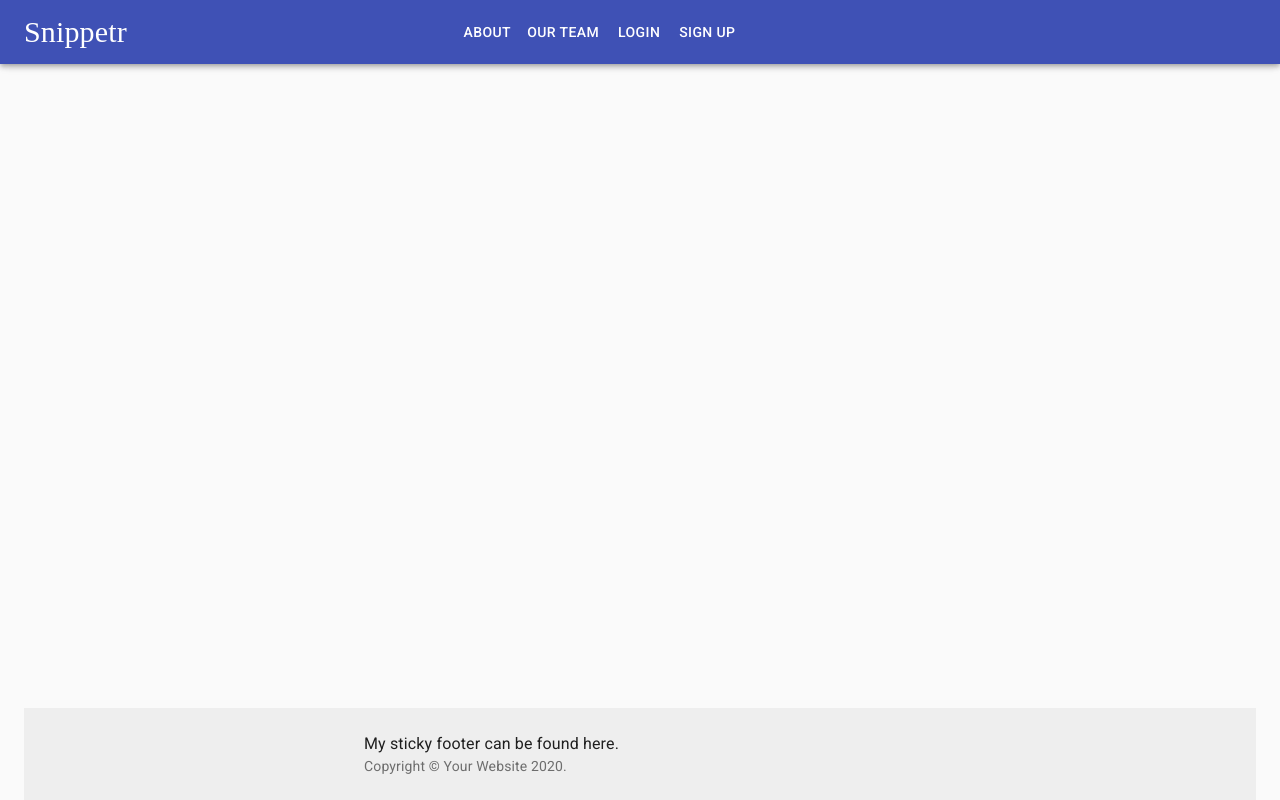
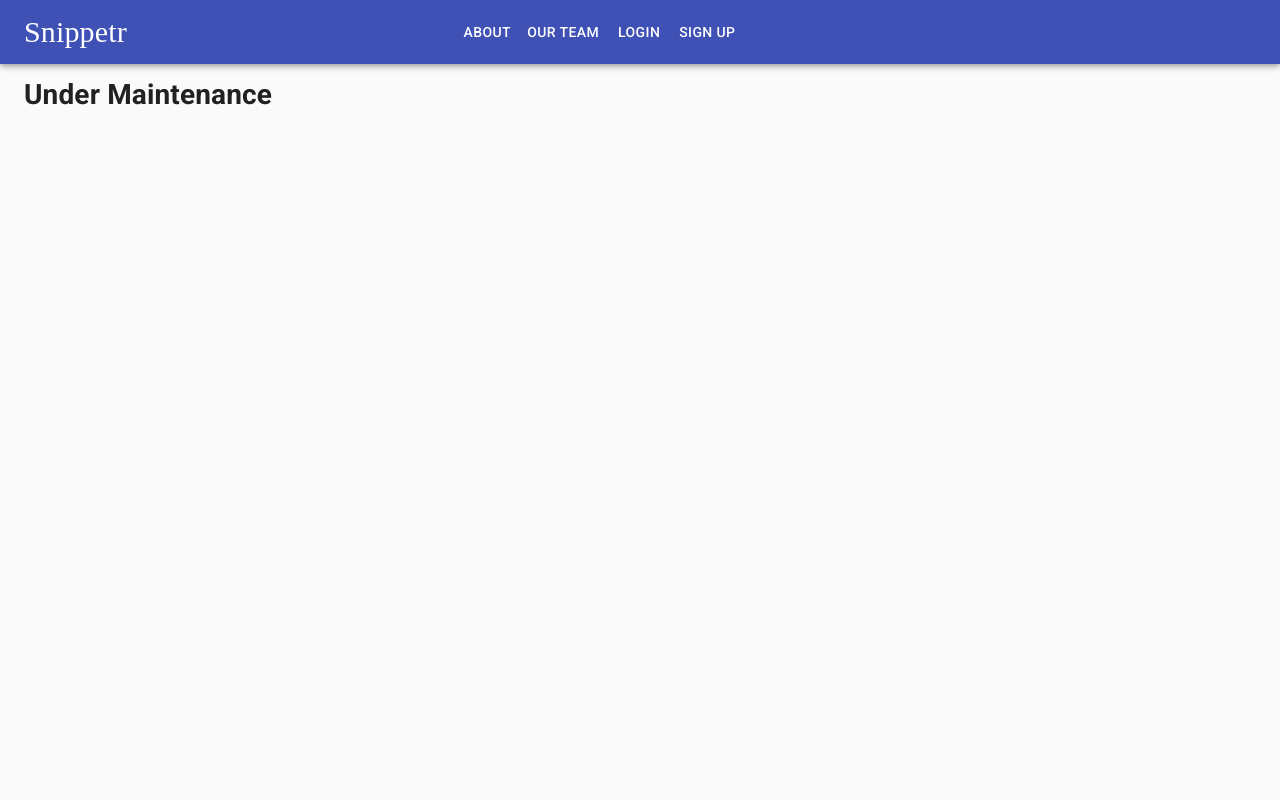
Before and after one commit to lohwilson/project_snippetr, a React (Create React App) app in the folder frontend/: page /about in a window 1280 px wide. Shown: the top 800 px of the page. Built offline with nearby package versions, Linux system fonts and the light colour scheme; a web font is replaced by a local one.

Commit message:
added logic for username in profile page

```diff
--- a/frontend/src/components/Navbar.js
+++ b/frontend/src/components/Navbar.js
@@ -62,11 +62,7 @@ export class Navbar extends Component {
                       Dashboard
                     </Link>
                   </Button>
-                  <Button onClick={() => this.context.logOut()}>
-                    <Link to="/" style={styledLink}>
-                      Logout
-                    </Link>
-                  </Button>
+
                   <Button>
                     <Link
                       to={{
@@ -75,6 +71,12 @@ export class Navbar extends Component {
                       style={styledLink}
                     >
                       {this.context.username}
+                    </Link>
+                  </Button>
+
+                  <Button onClick={() => this.context.logOut()}>
+                    <Link to="/" style={styledLink}>
+                      Logout
                     </Link>
                   </Button>
                 </React.Fragment>
--- a/frontend/src/components/general/About.js
+++ b/frontend/src/components/general/About.js
@@ -1,13 +1,22 @@
-import React, { Component } from 'react';
+import React, { Component } from "react";
+import styled from "styled-components";
 
+const Div = styled.div`
+  margin: 75px 0px;
+`;
 export class About extends Component {
+  componentDidMount() {
+    window.scrollTo(0, 0);
+  }
   render() {
     return (
       <React.Fragment>
-
+        <Div>
+          <h1>Under Maintenance</h1>
+        </Div>
       </React.Fragment>
     );
   }
 }
 
-export default About
+export default About;
--- a/frontend/src/components/general/OurTeam.js
+++ b/frontend/src/components/general/OurTeam.js
@@ -1,12 +1,14 @@
 import React, { Component } from "react";
-import styled from 'styled-components';
+import styled from "styled-components";
 
 const Div = styled.div`
   margin: 75px 0px;
 `;
 
-
 export class OurTeam extends Component {
+  componentDidMount() {
+    window.scrollTo(0, 0);
+  }
   render() {
     return (
       <Div className="container">
--- a/frontend/src/components/user/Profile.js
+++ b/frontend/src/components/user/Profile.js
@@ -63,8 +63,9 @@ export class Profile extends Component {
 
   componentDidMount() {
     window.scrollTo(0, 0);
-
-    const id = this.context.id;
+    console.log(this.props.match.params.id);
+    console.log(this.context.id);
+    const id = this.props.match.params.id;
     axios
       .get(
         !this.context.useLocal
@@ -181,7 +182,11 @@ export class Profile extends Component {
     const { snippets } = this.state.snippets;
     return (
       <Div>
-        <h1> snippets</h1>
+        <h1>
+          {snippets && snippets.length > 0 && (
+            <p>{snippets[0].postedBy.username}'s Profile</p>
+          )}{" "}
+        </h1>
         <div>
           {snippets &&
             snippets.map((snippet, index) => (
```
Also changed, not shown: 1 other file (tests, documents, lock files or other folders).
